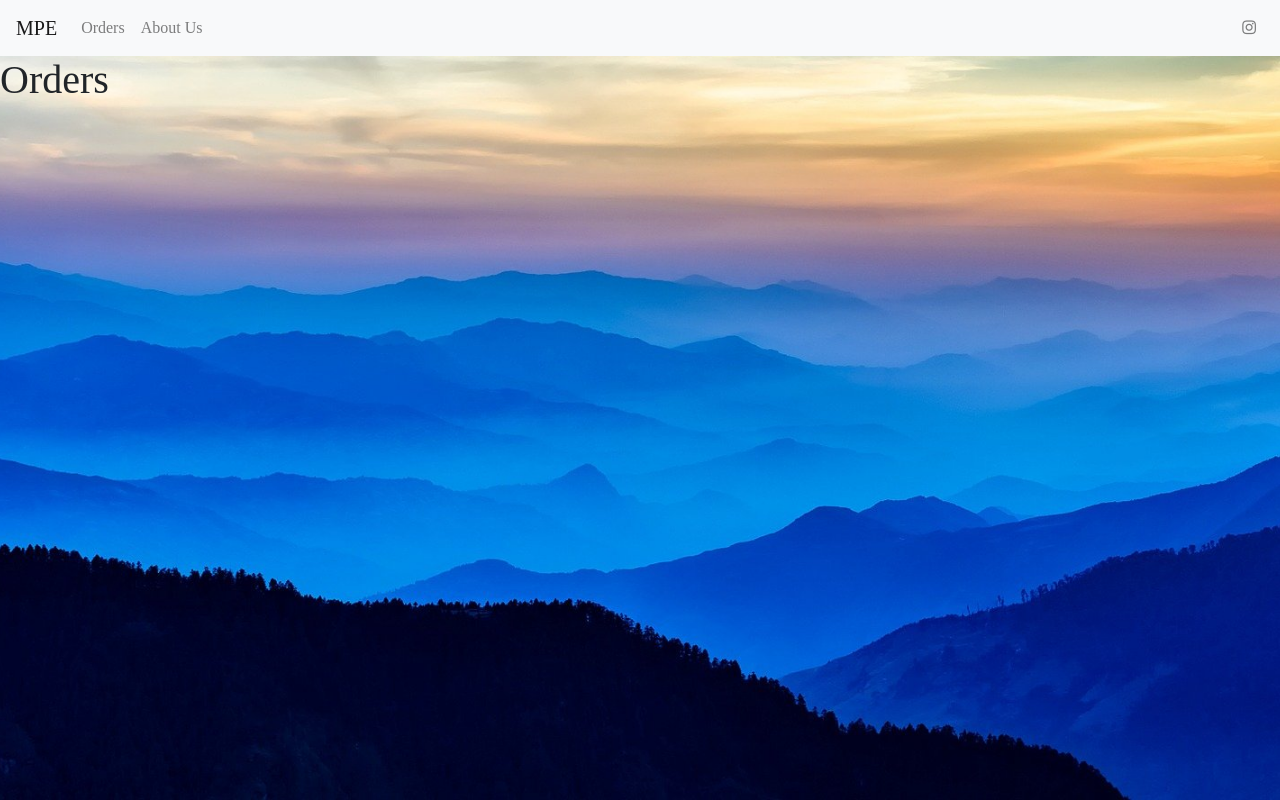
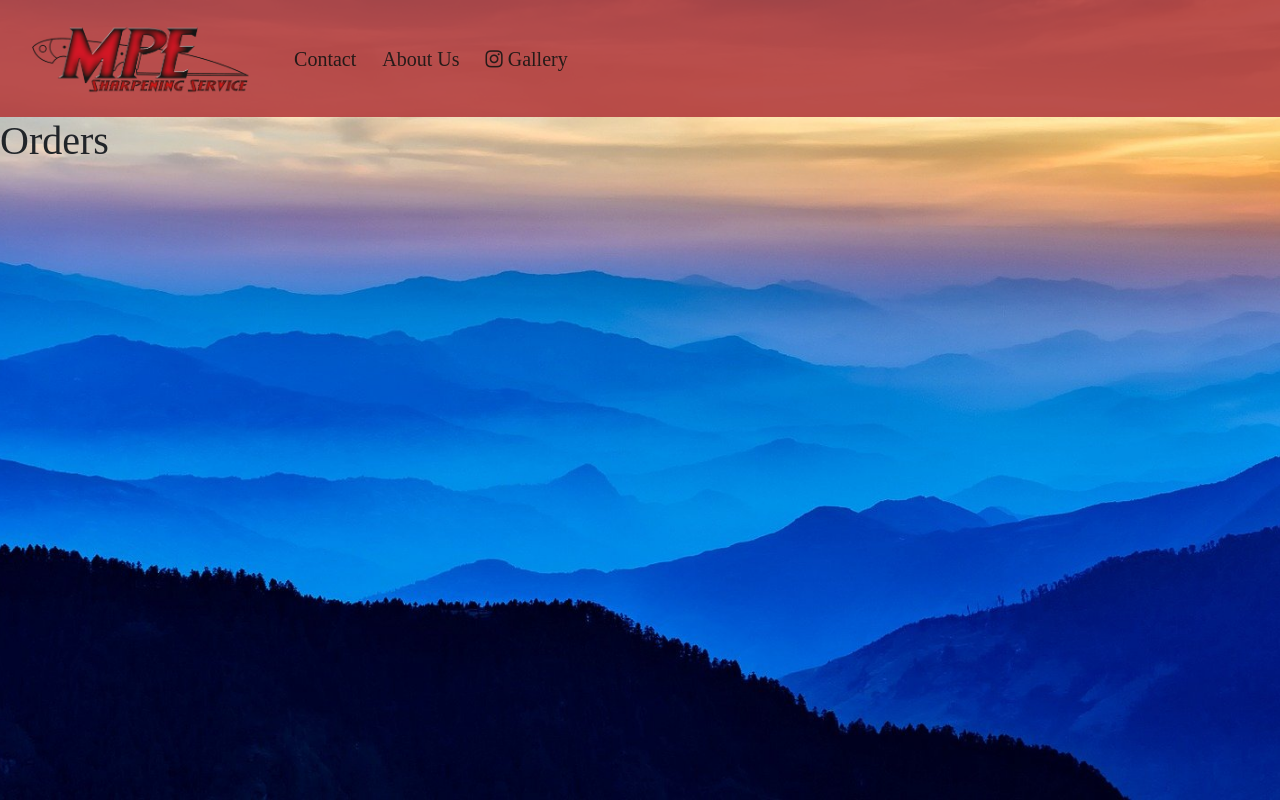
Before and after one commit to hermanjohn2/mpe-app, a React (Create React App) app in the folder client/: page /orders in a window 1280 px wide. Built offline with nearby package versions, Linux system fonts and the light colour scheme; a web font is replaced by a local one.

Commit message:
Made changes to home page layout and navbar. Looking for ways to add interesting features to this business site. Next will work on modal pop-ups when home page is interacted with.

```diff
--- a/client/src/components/Navigation/index.js
+++ b/client/src/components/Navigation/index.js
@@ -1,25 +1,57 @@
-import React from 'react';
+import React, { useState } from 'react';
 
 import Navbar from 'react-bootstrap/Navbar';
 import Nav from 'react-bootstrap/Nav';
+import Image from 'react-bootstrap/Image';
+
+import './style.css';
 
 const Navigation = () => {
+	const [hover, setHover] = useState(false);
+
+	const toggleHoverOn = () => setHover(true);
+
+	const toggleHoverOff = () => setHover(false);
+
+	let navbarStyle;
+	let linkStyle;
+
+	// Setting the class for the navbar and div surrounding the links based on hover state
+	hover ? (navbarStyle = 'nav-bg') && (linkStyle = 'show') : (navbarStyle = 'trans-bg') && (linkStyle = 'hide');
+
 	return (
 		<div>
-			<Navbar collapseOnSelect expand="lg" bg="light" variant="light">
-				<Navbar.Brand href="/home">MPE</Navbar.Brand>
+			<Navbar
+				collapseOnSelect
+				expand="xl"
+				className={navbarStyle}
+				id="mpe-nav"
+				onMouseOver={toggleHoverOn}
+				onMouseOut={toggleHoverOff}>
 				<Navbar.Toggle aria-controls="responsive-navbar-nav" />
+				<Navbar.Brand>
+					<Nav.Link href="/home">
+						<Image src="/images/trans-logo-small.png" id="nav-logo" />
+					</Nav.Link>
+				</Navbar.Brand>
 				<Navbar.Collapse id="responsive-navbar-nav">
-					<Nav className="mr-auto">
-						<Nav.Link href="/orders">Orders</Nav.Link>
-						<Nav.Link href="/about-us">About Us</Nav.Link>
-					</Nav>
-					<Nav>
-						<Nav.Link
-							href="https://www.instagram.com/mariettaprecisionedge/?hl=en"
-							target="_blank">
-							<i className="fa fa-instagram" aria-hidden="true"></i>
-						</Nav.Link>
+					<Nav id="nav-elements" className="mr-auto">
+						<div className={linkStyle}>
+							<Nav.Link className="mpe-nav-link" href="/orders">
+								Contact
+							</Nav.Link>
+
+							<Nav.Link className="mpe-nav-link" href="/about-us">
+								About Us
+							</Nav.Link>
+							<Nav.Link
+								className="mpe-nav-link"
+								href="https://www.instagram.com/mariettaprecisionedge/?hl=en"
+								target="_blank">
+								<i className="fa fa-instagram" aria-hidden="true"></i>{' '}
+								Gallery
+							</Nav.Link>
+						</div>
 					</Nav>
 				</Navbar.Collapse>
 			</Navbar>
--- /dev/null
+++ b/client/src/components/Navigation/style.css
@@ -0,0 +1,25 @@
+#nav-logo {
+	height: 75px;
+}
+
+.trans-bg {
+	background-color: transparent;
+}
+
+.nav-bg {
+	background-color: #b33d3d;
+	opacity: 0.9;
+}
+
+.mpe-nav-link {
+	font-size: 20px;
+	margin: 5px;
+}
+
+.hide {
+	display: none;
+}
+
+.show {
+	display: contents;
+}
--- a/client/src/pages/Home/index.js
+++ b/client/src/pages/Home/index.js
@@ -1,13 +1,6 @@
 import React from 'react';
 
-import Container from 'react-bootstrap/Container';
-import Row from 'react-bootstrap/Row';
-
 import Navigation from '../../components/Navigation';
-import Jumbo from '../../components/Jumbo';
-import HomeCard from '../../components/HomeCard';
-
-import cardData from '../../utils/card-data';
 
 import './style.css';
 
@@ -16,17 +9,20 @@ const Home = () => {
 		<div>
 			<Navigation />
 
-			<Jumbo />
-
-			{/* <MainCarousel /> */}
-
-			<Container>
-				<Row>
-					{cardData.map(data => (
-						<HomeCard key={data.id} cardData={data} />
-					))}
-				</Row>
-			</Container>
+			<h1 className="text-center">Your personal edge sharpener.</h1>
+			<h2 className="text-center">
+				<span className="modal-trigger" value="1">
+					Small Business
+				</span>{' '}
+				|{' '}
+				<span className="modal-trigger" value="1">
+					Professional Service
+				</span>{' '}
+				|{' '}
+				<span className="modal-trigger" value="1">
+					Expert Results
+				</span>
+			</h2>
 		</div>
 	);
 };
```
Also changed, not shown: client/public/images/trans-logo-small.png (added).
